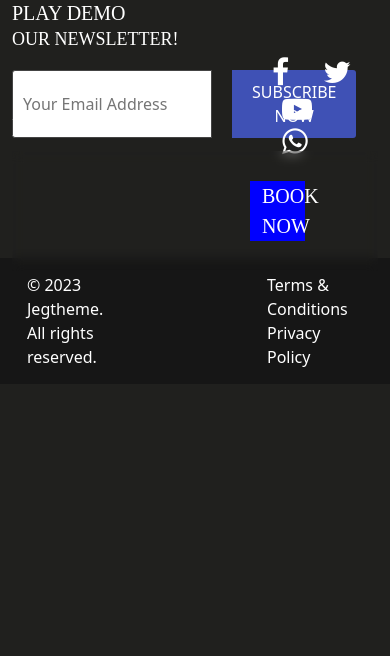
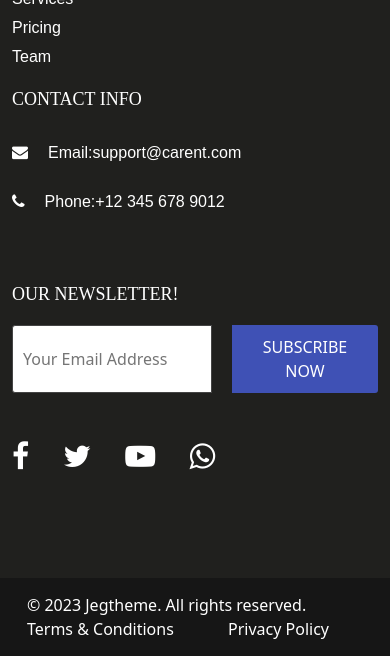
Before and after one commit to mzr-Qasim/Final-Project-The-Car-Rental-Store-, a Django app: template templates/index.html in a window 390 px wide; the page is wider, and only the part inside the window is pictured. Shown: the part 734-1390 px from the top of that part. Before the commit the page ends 1101 px from the top of that part, so only its background shows below. Run offline with Django 3.2, Linux system fonts and the light colour scheme; the template is opened without the code that fills it, so the values that code supplies are empty; some libraries are stand-ins or nearby versions; some web fonts are replaced.

Commit message:
Responive Footer

```diff
--- a/templates/footer/footer.html
+++ b/templates/footer/footer.html
@@ -3,13 +3,13 @@
 <footer class="footer" >
     <div class="container footer-first-row">
         <div class="row">
-            <div class="col-5">
+            <div class="col-xs-	   col-sm-	  col-md-4	  col-lg-5">
                 <div class="branding">
                     <img src="{% static 'images/main-navbar-logo.png' %}" alt="">
                     <p style="padding-top: 30px;">This hero title implies that the car rental website is your ultimate guide and allyfor all your car rental needs.</p>
                 </div>
             </div><!-- /.col-5 -->
-            <div class="col-3">
+            <div class="col-xs-	 col-sm-	 col-md-4	col-lg-3">
                 <div class="quick-links">
                     <h2 class="font-class">QUICK LINKS</h2>
                     <ul style="padding-top: 20px;">
@@ -20,7 +20,7 @@
                     </ul>
                 </div>
             </div><!-- /.col-3 -->
-            <div class="col-4">
+            <div class="col-xs-	 col-sm-	col-md-4	col-lg-4">
                 <div class="contact-info">
                     <h2 class="font-class">CONTACT INFO</h2>
                     <p style="padding-top: 20px;"><i class="fa fa-envelope" style="padding-right: 20px;"></i>Email:support@carent.com</p>
@@ -31,7 +31,7 @@
     </div>
     <div class="container footer-second-row">
         <div class="row"style="display: flex; align-items: center; padding-top: 50px;">
-            <div class="col-6">
+            <div class="col-xs-	   col-sm-6	  col-md-4	  col-lg-6">
                 <div class="newsletter">
                     <h2 class="font-class" style="padding-bottom: 10px;">OUR NEWSLETTER!</h2>
                     <form>
@@ -40,8 +40,8 @@
                     </form>
                 </div>
             </div><!-- /.col-4 -->
-            <div class="col-2"></div><!-- /.col-2 -->
-            <div class="col-4">
+            <div class=" col-xs-	   col-sm-6	  col-md-4	  col-lg-2"></div><!-- /.col-2 -->
+            <div class="col-xs-	   col-sm-6	  col-md-4	  col-lg-4">
                 <div class="social-links" style="padding-top: 20px;">
                     <a class="footer-social-links" href="" target="_blank"><i class="fa fa-facebook first-link" aria-hidden="true"></i></a>
                     <a href="" target="_blank"><i class="fa fa-twitter footer-social-links" aria-hidden="true"></i></a>
@@ -54,11 +54,11 @@
     <div class="footer-third-row" style=" padding: 15px; margin-top: 100px;">
         <div class="container">
             <div class="row" style="display: flex; align-items: center;">
-                <div class="col-4 footer-color-class" >
+                <div class="col-xs-	   col-sm-6	  col-md-4	  col-lg-4 footer-color-class" >
                     <p style="margin: 0 !important;">&copy; 2023 Jegtheme. All rights reserved.</p>
                 </div><!-- /.col-4 -->
-                <div class="col-4"></div><!-- /.col-4 -->
-                <div class="col-4 footer-color-class">
+                <div class="col-xs-	   col-sm-6	  col-md-4	  col-lg-4"></div><!-- /.col-4 -->
+                <div class="col-xs-	   col-sm-6	  col-md-4	  col-lg-4 footer-color-class">
                     <a style="padding-right: 50px;"  href="#">Terms & Conditions</a>
                     <a href="#">Privacy Policy</a>
                 </div><!-- /.col-4 -->
--- a/templates/index.html
+++ b/templates/index.html
@@ -6,7 +6,7 @@
             <img class="" src="{% static 'images/Hero-Section-Image.jpg' %}" alt="">
             <div class="image-overlay"></div>
         </div><!-- /.Hero-Section-image -->
-        <div class="Hero-Section-Image-Content">
+        <div class="Hero-Section-Image-Content d-none">
             <div class="container">
                 <div class="Hero-Section-Image-Content-Heading content">
                     <h2>YOUR TRUSTED CAR<br>RENTAL COMPANION</h2>
```
